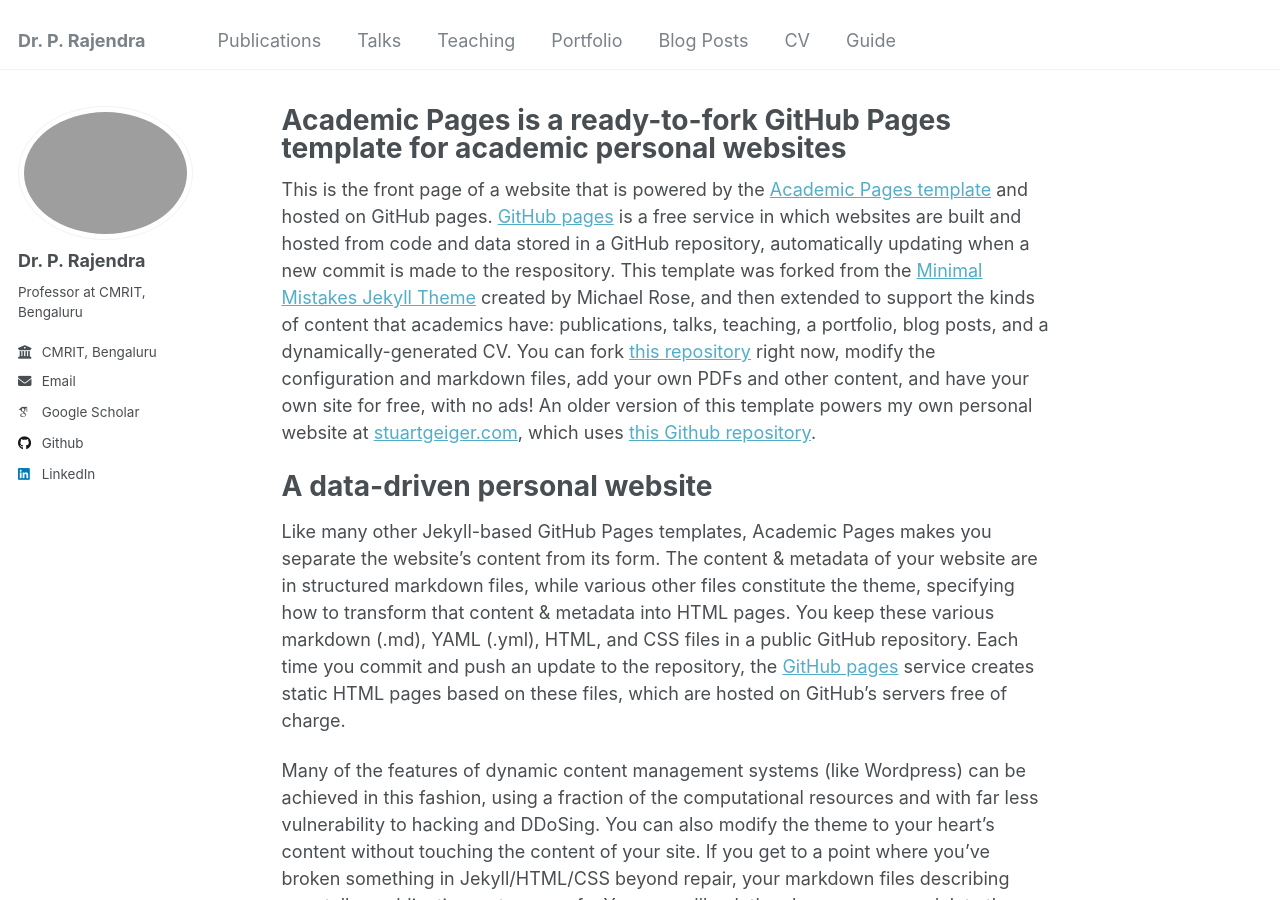
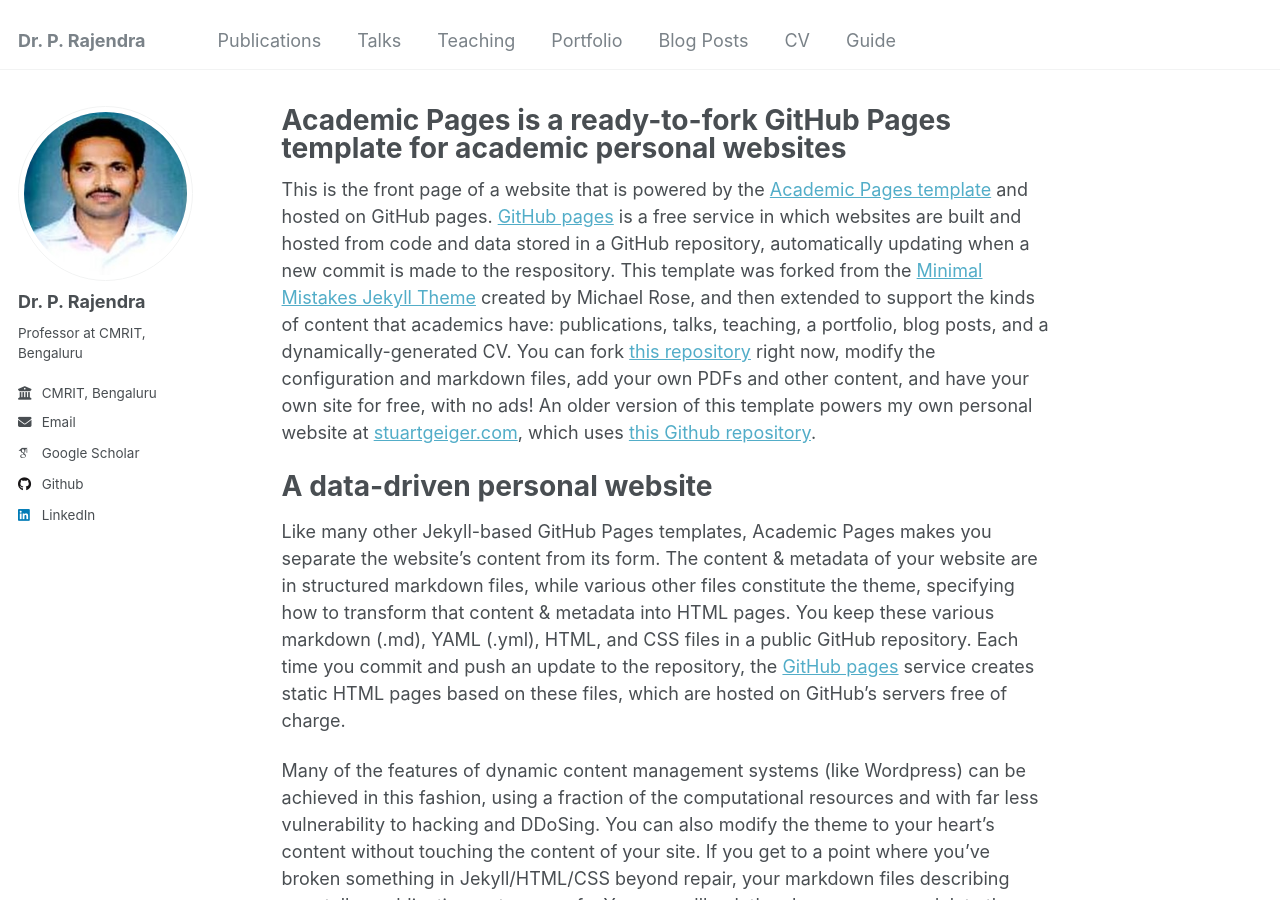
Before and after one commit to rajendra-ai/rajendra-ai.github.io, a Jekyll site: the page built from _pages/about.md, in a window 1280 px wide and 900 px high. Built offline with Jekyll 4.4.1, drawn with Linux system fonts in a browser that asks for light colours; some web fonts are replaced.

Commit message:
Update _config.yml

```diff
--- a/_config.yml
+++ b/_config.yml
@@ -81,7 +81,7 @@ analytics:
 # Site Author
 author:
   name             : "Dr. P. Rajendra"
-  avatar           : "profile.jpg"
+  avatar           : "profile.jfif"
   bio              : "Professor at CMRIT, Bengaluru"
   location         :
   employer         : "CMRIT, Bengaluru"
```
